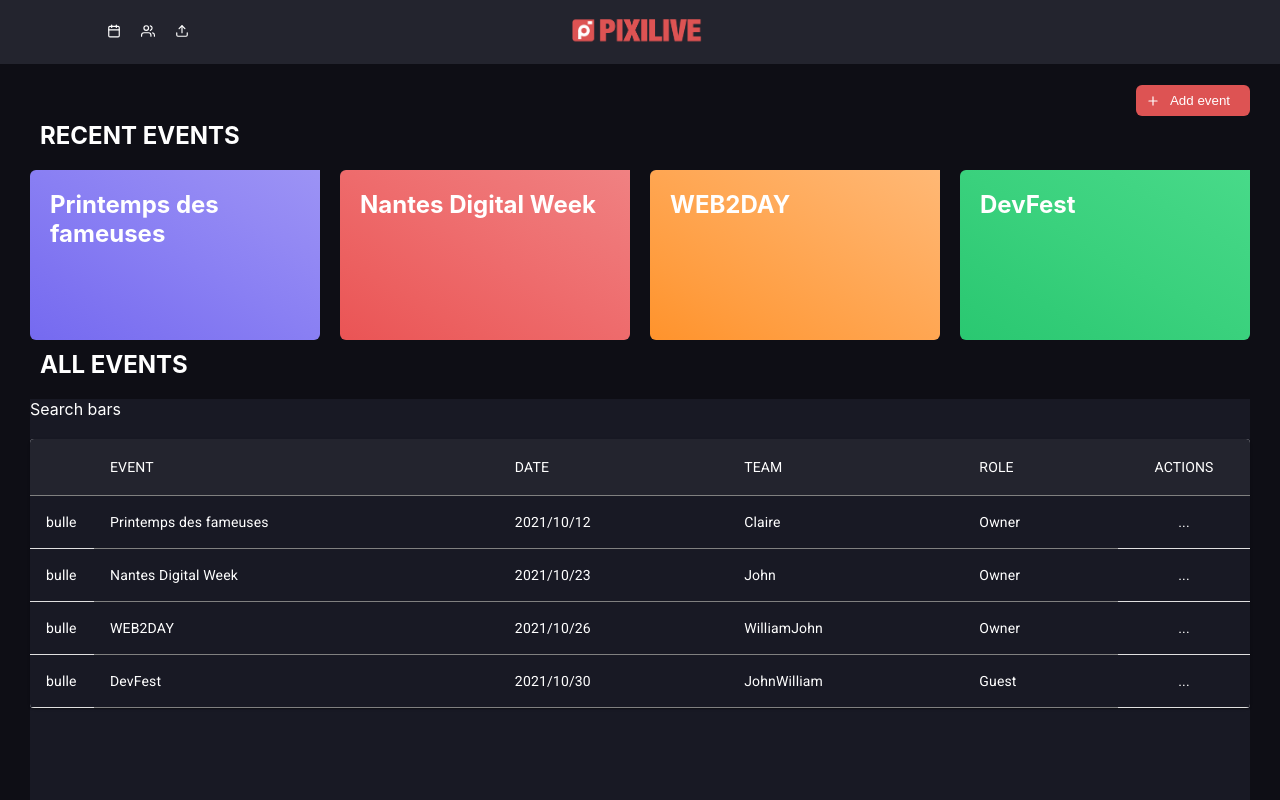
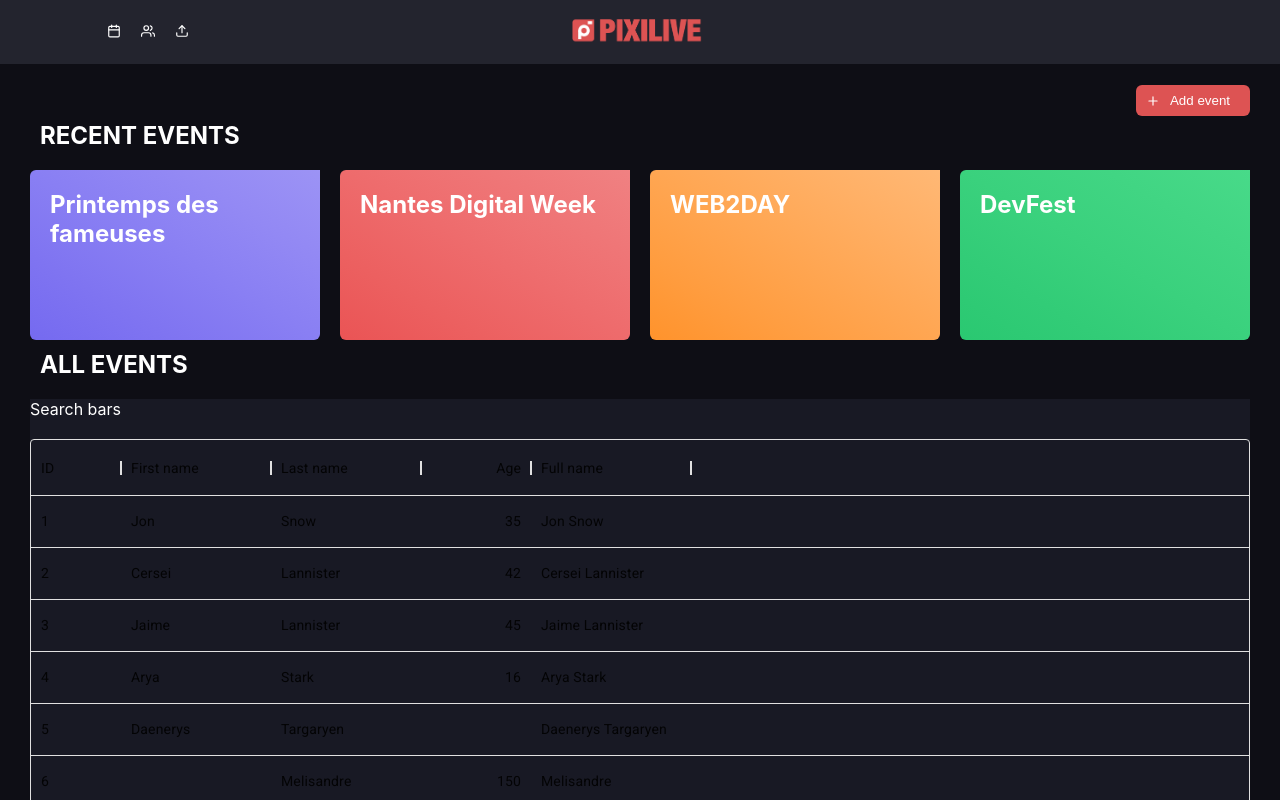
Before and after one commit to MaximeJezequel/app.pixi-react, a React (Create React App) app: page / in a window 1280 px wide. Shown: the top 800 px of the page. Built offline with nearby package versions, Linux system fonts and the light colour scheme.

Commit message:
Upload component added

```diff
--- a/package.json
+++ b/package.json
@@ -3,9 +3,10 @@
 	"version": "0.1.0",
 	"private": true,
 	"dependencies": {
-		"@emotion/react": "^11.6.0",
+		"@emotion/react": "^11.7.0",
 		"@emotion/styled": "^11.6.0",
 		"@material-ui/core": "^4.12.3",
+		"@material-ui/icons": "^4.11.2",
 		"@material/slider": "^13.0.0",
 		"@mui/material": "^5.2.2",
 		"@mui/styled-engine-sc": "^5.1.0",
@@ -14,6 +15,7 @@
 		"@testing-library/react": "^11.1.0",
 		"@testing-library/user-event": "^12.1.10",
 		"feather-icons-react": "^0.5.0",
+		"material-ui-dropzone": "^3.5.0",
 		"react": "^17.0.2",
 		"react-alice-carousel": "^2.5.1",
 		"react-dom": "^17.0.2",
--- a/src/App.css
+++ b/src/App.css
@@ -106,10 +106,23 @@
 
 /***upload***/
 .uploadContainer {
-	background-color: pink;
 	width: 100%;
 	height: 100vh;
 }
+
+.avatar {
+	width: 32px;
+	height: 32px;
+	border-radius: 50%;
+	background-color: cornflowerblue;
+	margin: 0 0 5px 10px;
+}
+
+.dropZone {
+	color: white;
+	margin: 20px 10px;
+}
+
 /***MEDIA QUERIES***/
 
 @media screen and (max-width: 1200px) {
--- a/src/screens/Dashboard.js
+++ b/src/screens/Dashboard.js
@@ -1,12 +1,8 @@
 import React from "react"
 
-import Table from "@mui/material/Table"
-import TableBody from "@mui/material/TableBody"
-import TableCell, { tableCellClasses } from "@mui/material/TableCell"
-import TableContainer from "@mui/material/TableContainer"
-import TableHead from "@mui/material/TableHead"
-import TableRow from "@mui/material/TableRow"
-import Paper from "@mui/material/Paper"
+import { styled } from "@mui/system"
+import { DataGrid } from "@mui/x-data-grid"
+
 import AliceCarousel from "react-alice-carousel"
 
 import ButtonBarSingle from "../components/ButtonBarSingle"
@@ -37,49 +33,53 @@
 		</div>
 	))
 
-	function createData(avatar, event, date, team, role, actions) {
-		return { avatar, event, date, team, role, actions }
-	}
+	//
+
+	const columns = [
+		{ field: "id", headerName: "ID", width: 90 },
+		{
+			field: "firstName",
+			headerName: "First name",
+			width: 150,
+			editable: true,
+		},
+		{
+			field: "lastName",
+			headerName: "Last name",
+			width: 150,
+			editable: true,
+		},
+		{
+			field: "age",
+			headerName: "Age",
+			type: "number",
+			width: 110,
+			editable: true,
+		},
+		{
+			field: "fullName",
+			headerName: "Full name",
+			description: "This column has a value getter and is not sortable.",
+			sortable: false,
+			width: 160,
+			valueGetter: (params) =>
+				`${params.getValue(params.id, "firstName") || ""} ${
+					params.getValue(params.id, "lastName") || ""
+				}`,
+		},
+	]
 
 	const rows = [
-		createData(
-			"bulle",
-			"Printemps des fameuses",
-			"2021/10/12",
-			[("William", "John", "Mike", "Claire")],
-			"Owner",
-			"..."
-		),
-		createData(
-			"bulle",
-			"Nantes Digital Week",
-			"2021/10/23",
-			[("William", "John")],
-			"Owner",
-			"..."
-		),
-		createData(
-			"bulle",
-			"WEB2DAY",
-			"2021/10/26",
-			["William", "John"],
-			"Owner",
-			"..."
-		),
-		createData(
-			"bulle",
-			"DevFest",
-			"2021/10/30",
-			["John", "William"],
-			"Guest",
-			"..."
-		),
+		{ id: 1, lastName: "Snow", firstName: "Jon", age: 35 },
+		{ id: 2, lastName: "Lannister", firstName: "Cersei", age: 42 },
+		{ id: 3, lastName: "Lannister", firstName: "Jaime", age: 45 },
+		{ id: 4, lastName: "Stark", firstName: "Arya", age: 16 },
+		{ id: 5, lastName: "Targaryen", firstName: "Daenerys", age: null },
+		{ id: 6, lastName: "Melisandre", firstName: null, age: 150 },
+		{ id: 7, lastName: "Clifford", firstName: "Ferrara", age: 44 },
+		{ id: 8, lastName: "Frances", firstName: "Rossini", age: 36 },
+		{ id: 9, lastName: "Roxie", firstName: "Harvey", age: 65 },
 	]
-
-	const tableCell = {
-		color: "white",
-		borderBottom: "1px solid gray",
-	}
 
 	return (
 		<div className="App">
@@ -108,106 +108,21 @@
 							</div>
 						))} */}
 
-						<TableContainer component={Paper}>
-							<Table>
-								<TableHead>
-									<TableRow>
-										<TableCell
-											className="dashTableHead"
-											sx={tableCell}
-										></TableCell>
-										<TableCell
-											className="dashTableHead"
-											sx={tableCell}
-											align="left"
-										>
-											EVENT
-										</TableCell>
-										<TableCell
-											className="dashTableHead"
-											sx={tableCell}
-											align="left"
-										>
-											DATE
-										</TableCell>
-										<TableCell
-											className="dashTableHead"
-											sx={tableCell}
-											align="left"
-										>
-											TEAM
-										</TableCell>
-										<TableCell
-											className="dashTableHead"
-											sx={tableCell}
-											align="left"
-										>
-											ROLE
-										</TableCell>
-										<TableCell
-											className="dashTableHead"
-											sx={tableCell}
-											align="center"
-										>
-											ACTIONS
-										</TableCell>
-									</TableRow>
-								</TableHead>
-
-								<TableBody>
-									{rows.map((row) => (
-										<TableRow key={row.event} className="dashTableBody">
-											<TableCell
-												component="th"
-												scope="row"
-												sx={{ color: "white", width: "32px" }}
-											>
-												{row.avatar}
-											</TableCell>
-											<TableCell
-												className="dashTableCell"
-												sx={tableCell}
-												align="left"
-											>
-												{row.event}
-											</TableCell>
-											<TableCell
-												className="dashTableCell"
-												sx={tableCell}
-												align="left"
-											>
-												{row.date}
-											</TableCell>
-											<TableCell
-												className="dashTableCell"
-												sx={tableCell}
-												align="left"
-											>
-												{row.team}
-											</TableCell>
-											<TableCell
-												className="dashTableCell"
-												sx={tableCell}
-												align="left"
-											>
-												{row.role}
-											</TableCell>
-											<TableCell
-												className="dashTableCell"
-												align="center"
-												sx={{
-													color: "white",
-													width: "100px",
-													"&:hover": { cursor: "pointer" },
-												}}
-											>
-												{row.actions}
-											</TableCell>
-										</TableRow>
-									))}
-								</TableBody>
-							</Table>
-						</TableContainer>
+						<DataGrid
+							rows={rows}
+							columns={columns}
+							pageSize={10}
+							rowsPerPageOptions={[5, 10, 20]}
+							disableSelectionOnClick
+							autoHeight={true}
+							sx={{
+								root: {
+									width: "640px",
+									heigh: "40vh",
+									color: "white",
+								},
+							}}
+						/>
 					</div>
 				</div>
 			</div>
--- a/src/screens/Upload.js
+++ b/src/screens/Upload.js
@@ -1,23 +1,75 @@
+import React from "react"
+import { useState } from "react"
+import { DropzoneArea } from "material-ui-dropzone"
+import { MuiThemeProvider, createTheme } from "@material-ui/core/styles"
+
 import ButtonBarSingle from "../components/ButtonBarSingle"
 
 import "../App.css"
 
 const Upload = () => {
+	const [dropFiles, setDropFiles] = useState([])
+
+	const handleChange = (files) => {
+		setDropFiles(files)
+	}
+
+	const theme = createTheme({
+		overrides: {
+			MuiDropzoneArea: {
+				root: {
+					backgroundColor: "var(--dark-blue-color)",
+					color: "white",
+					borderColor: "var(--dark-grey-color)",
+					padding: "10px",
+					minHeight: "360px",
+				},
+				icon: {
+					color: "white",
+				},
+			},
+			MuiDropzonePreviewList: {
+				root: { marginLeft: "-10px" },
+				imageContainer: {
+					flexBasis: "calc(20% - 26px)",
+					margin: "6px",
+				},
+				image: {
+					// minWidth: "150px",
+					// minHeight: "150px",
+				},
+			},
+		},
+	})
+
 	return (
 		<div className="App">
 			<div className="bodyContainer flex col">
-				<ButtonBarSingle btnIcon="Upload" btnText="Upload" />
+				<ButtonBarSingle btnIcon="Send" btnText="Send" />
 				<div className="uploadContainer">
-					<h2 className="eventTitle">Printemps des fameuses</h2>
-					<div className="dragNDrop"></div>
-					<div className="gallery">
-						<p>X photos ready to go</p>
-						<ul>
-							<div className="card"></div>
-							<div className="card"></div>
-							<div className="card"></div>
-							<div className="card"></div>
-						</ul>
+					<div className="flex row aic">
+						<div className="avatar flex jcc aic">P</div>
+						<h2 className="eventTitle">PRINTEMPS DES FAMEUSES</h2>
+					</div>
+
+					<div className="dropZone">
+						<MuiThemeProvider theme={theme}>
+							<DropzoneArea
+								acceptedFiles={[
+									"image/jpeg",
+									"image/jpg",
+									"image/png",
+									"image/bmp",
+								]}
+								onChange={handleChange.bind(this)}
+								showFileNames
+								dropzoneText={`Drag & drop files or click here to upload`}
+								showAlerts={true}
+								maxFileSize={5000000}
+								filesLimit={20}
+							/>
+						</MuiThemeProvider>
+						<p>{dropFiles.length} photo(s) ready to go</p>
 					</div>
 				</div>
 			</div>
```
Also changed, not shown: 1 other file (tests, documents, lock files or other folders).
